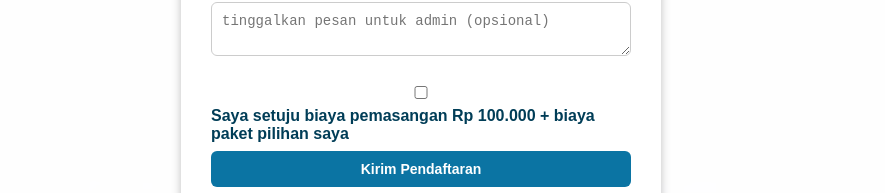
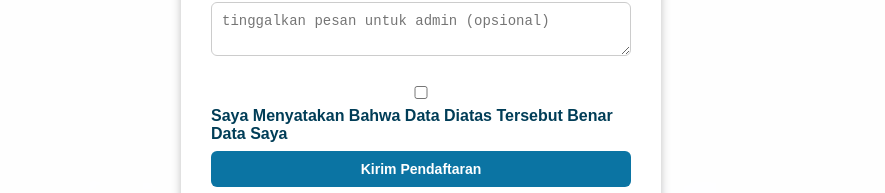
Before and after one commit to aksentpekanbaru-a11y/aksent, a plain HTML site: page index.html in a window 1280 px wide. Shown: the part 927-1120 px from the top of the page, without its empty margins (219-1104 px from the left). Drawn offline with Linux system fonts and the light colour scheme.

Commit message:
index.html

```diff
--- a/index.html
+++ b/index.html
@@ -125,7 +125,7 @@
 
       <label>
         <input type="checkbox" id="setuju" required />
-        Saya setuju biaya pemasangan Rp 100.000 + biaya paket pilihan saya
+        Saya Menyatakan Bahwa Data Diatas Tersebut Benar Data Saya
       </label>
 
       <button type="submit">Kirim Pendaftaran</button>
```
